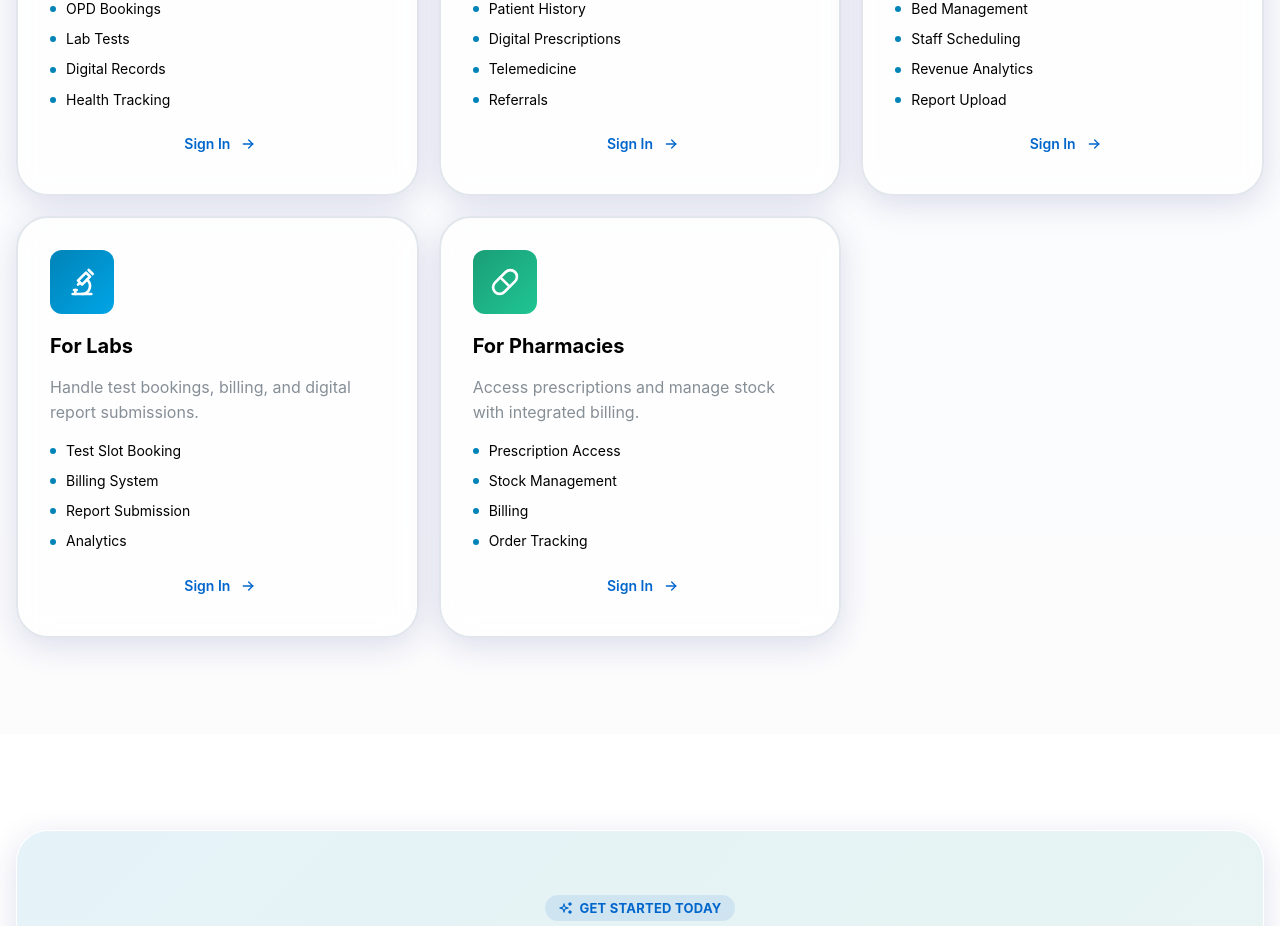
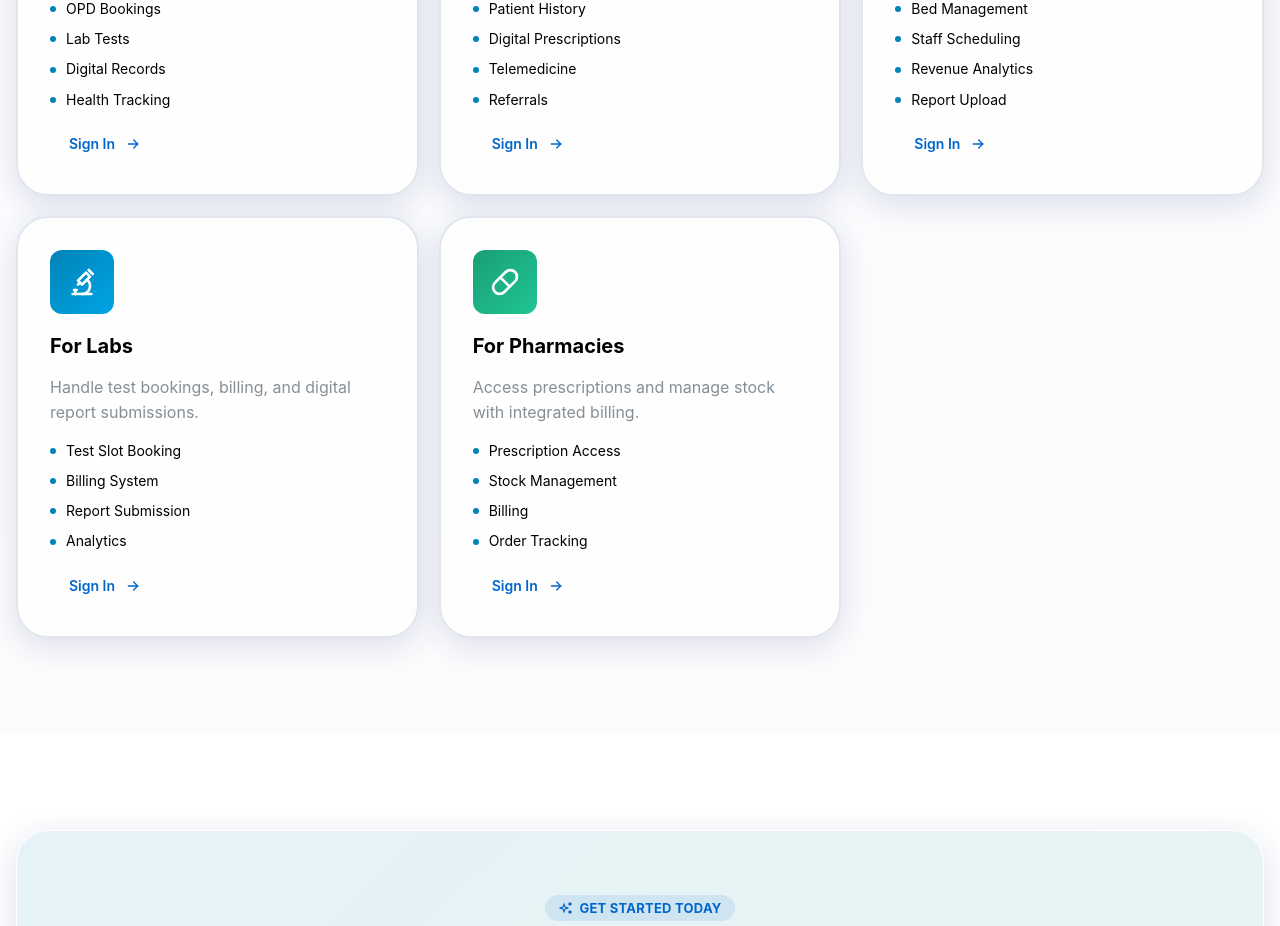
Before and after one commit to arogyafirst01-maker/ArogyaFirst, a React (Vite) app in the folder apps/web/: page / in a window 1280 px wide. Shown: the part 2260-3186 px from the top of the page. Built offline with nearby package versions, Linux system fonts and the light colour scheme; no server answers.

Commit message:
Fix Sign In button - wrap with Link instead of component prop

```diff
--- a/apps/web/src/pages/LandingPage.jsx
+++ b/apps/web/src/pages/LandingPage.jsx
@@ -1153,13 +1153,14 @@ export default function LandingPage() {
                     </Group>
                   ))}
                 </Stack>
+                <Link to={isUserRole(portal.role) ? '/dashboard' : '/login'} style={{ textDecoration: 'none' }}>
                   <Button
                     variant="subtle"
                     rightSection={<IconArrowRight size={16} />}
-                  component={Link} to={isUserRole(portal.role) ? '/dashboard' : '/login'}
                   >
                     {isUserRole(portal.role) ? 'Go to Dashboard' : 'Sign In'}
                   </Button>
+                </Link>
               </Card>
             ))}
           </SimpleGrid>
```
Lines whose indentation alone changed are shown as unchanged.
